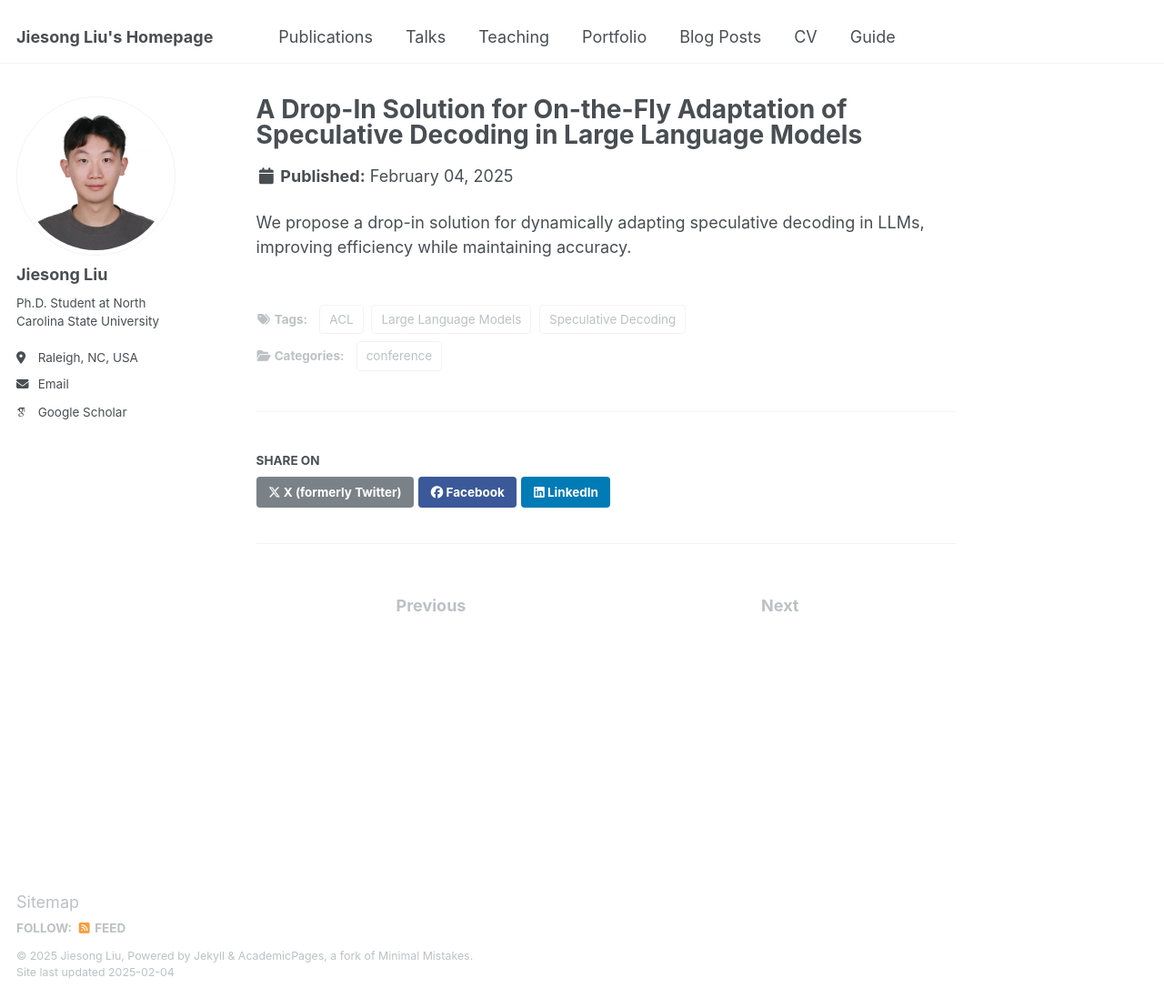
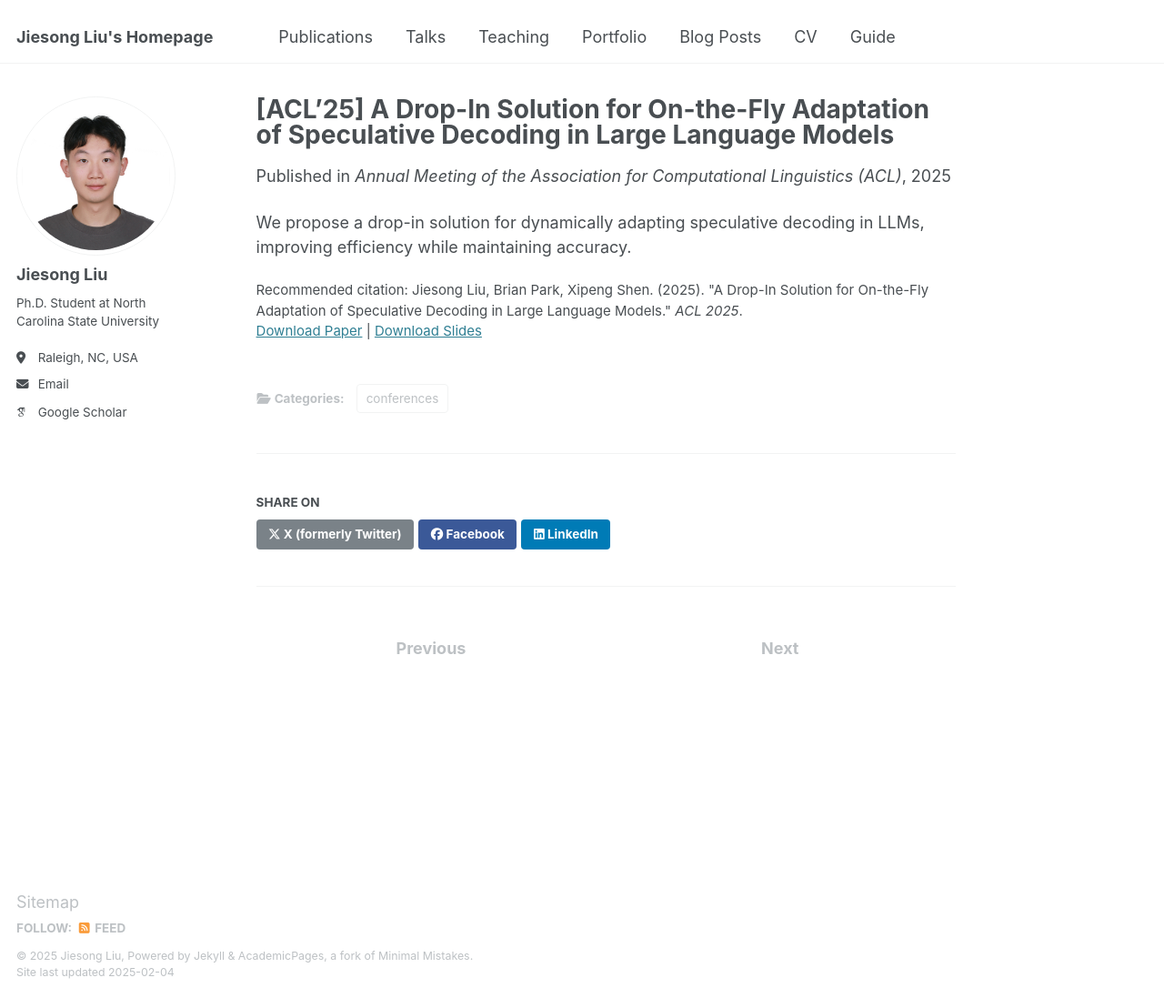
Before and after one commit to Fred1031/Fred1031.github.io, a Jekyll site: the page built from _publications/2025_acl.md, in a window 1280 px wide and 1097 px high. Shown: the whole window at 91% size. Built offline with Jekyll 4.4.1, drawn with Linux system fonts in a browser that asks for light colours; some web fonts are replaced.

Commit message:
Update 2025_acl.md

```diff
--- a/_publications/2025_acl.md
+++ b/_publications/2025_acl.md
@@ -1,12 +1,17 @@
 ---
-title: "A Drop-In Solution for On-the-Fly Adaptation of Speculative Decoding in Large Language Models"
-authors: "Jiesong Liu, Brian Park, Xipeng Shen"
-conference: "ACL’25 (to be Submitted)"
-year: 2025
-category: "conference"
-paper_url: ""
-code_url: ""
-slides_url: ""
-tags: ["Large Language Models", "Speculative Decoding", "ACL"]
+title: "[ACL’25] A Drop-In Solution for On-the-Fly Adaptation of Speculative Decoding in Large Language Models"
+authors:
+  - Jiesong Liu
+  - Brian Park
+  - Xipeng Shen
+collection: publications
+category: conferences
+permalink: /publication/acl_2025
+date: 2025-01-01
+venue: 'Annual Meeting of the Association for Computational Linguistics (ACL)'
+slidesurl: 'http://fred1031.github.io/files/ACL2025_slides.pdf'
+paperurl: 'http://fred1031.github.io/files/ACL2025.pdf'
+citation: 'Jiesong Liu, Brian Park, Xipeng Shen. (2025). "A Drop-In Solution for On-the-Fly Adaptation of Speculative Decoding in Large Language Models." <i>ACL 2025</i>.'
 ---
+
 We propose a drop-in solution for dynamically adapting speculative decoding in LLMs, improving efficiency while maintaining accuracy.
```
